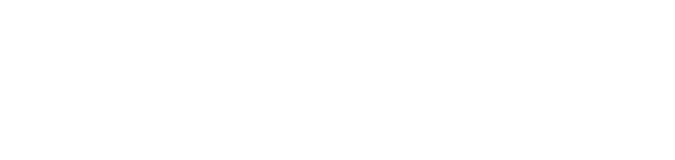
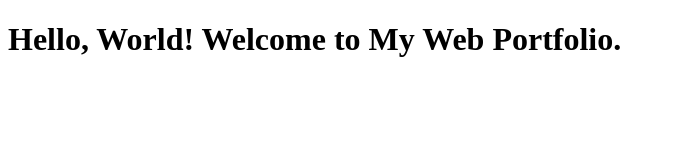
Before and after one commit to Muhammad-Sanim/my-website, a plain HTML site: page index.html in a window 1280 px wide. Shown: the whole page, without its empty margins (0-675 px from the left). Drawn offline with Linux system fonts and the light colour scheme.

Commit message:
fav icon added

```diff
--- a/index.html
+++ b/index.html
@@ -3,9 +3,10 @@
 <head>
     <meta charset="UTF-8">
     <meta name="viewport" content="width=device-width, initial-scale=1.0">
+    <link rel="shortcut icon" href="images/logo1.png" type="image/x-icon">
     <title>Sanim's Website</title>
 </head>
 <body>
-
+    <h1>Hello, World! Welcome to My Web Portfolio.</h1>
 </body>
 </html>
```
